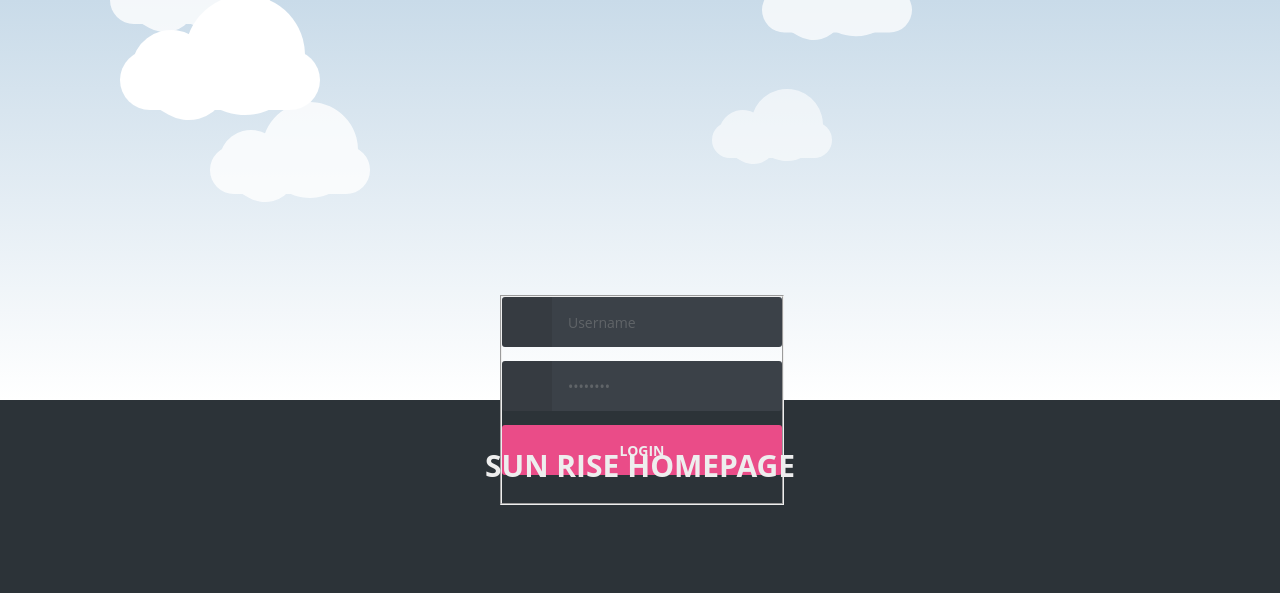
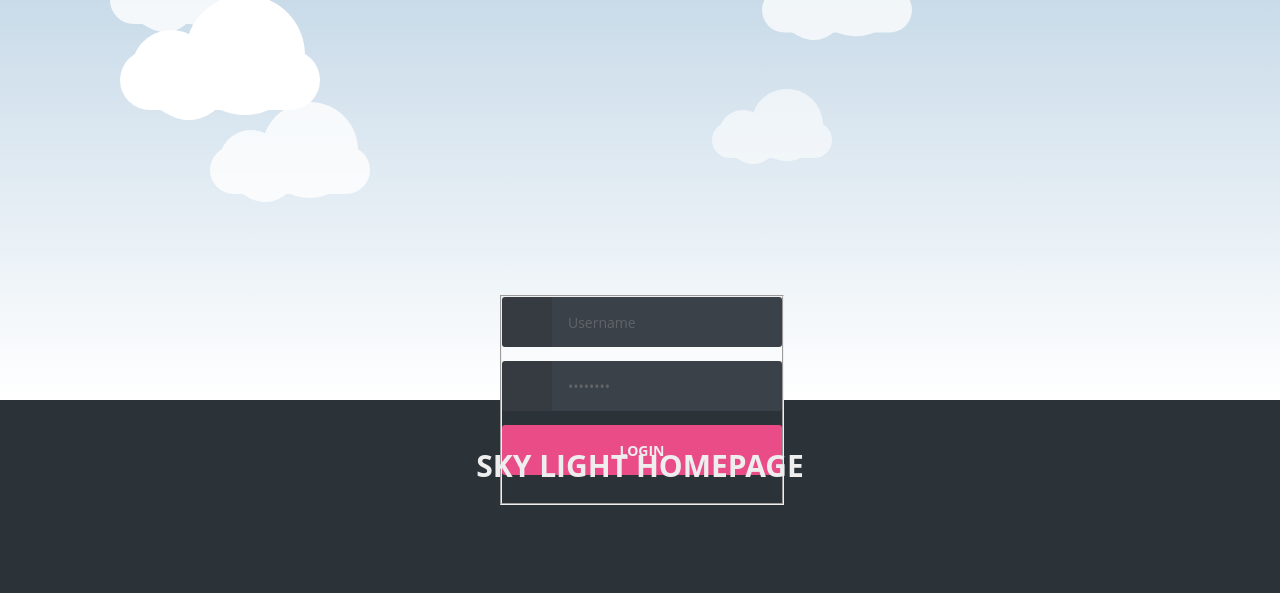
Before and after one commit to BSasiPreetham/Agile_Project_Cloud-Hosting, a PHP site: page /admin/index.php in a window 1280 px wide. Shown: the top 593 px of the page. Run offline with PHP 8.4, Linux system fonts and the light colour scheme; data that the repository does not hold is empty; some libraries are stand-ins or nearby versions.

Commit message:
Update login page admin(href link) index.php

```diff
--- a/admin/index.php
+++ b/admin/index.php
@@ -51,7 +51,7 @@
       </div> <!-- end login -->
 
     </div>
-    <div class="bottom">  <h3><a href="../index.php">SUN RISE HOMEPAGE</a></h3></div>
+    <div class="bottom">  <h3><a href="http://35.173.179.13/">SKY LIGHT HOMEPAGE</a></h3></div>
 
 
 </body>
```
